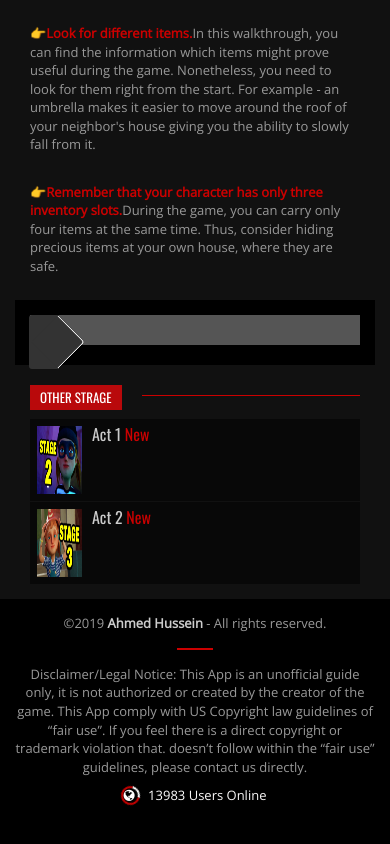
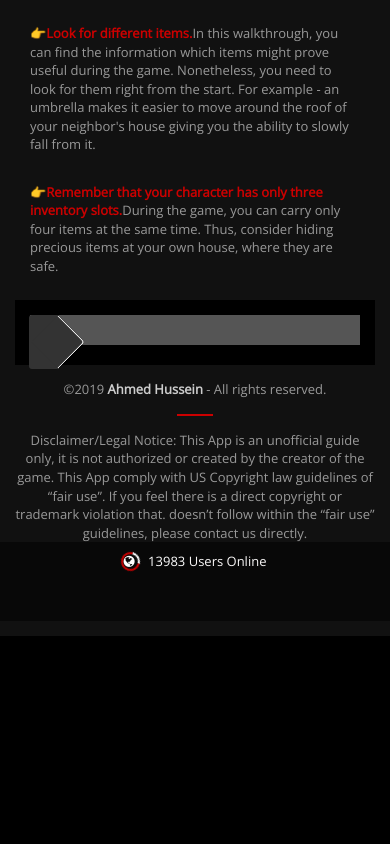
Before and after one commit to WebViewApp/NghbrAlpha1, a plain HTML site: page stage1.html in a window 390 px wide. Shown: the part 946-1790 px from the top of the page. After the commit the page ends 1582 px from the top, so only its background shows below. Drawn offline with nearby package versions, Linux system fonts and the light colour scheme; some packages are replaced by stand-ins of ours; a script that the page names is missing.

Commit message:
Update stage1.html

```diff
--- a/stage1.html
+++ b/stage1.html
@@ -96,38 +96,6 @@
 					</div>
 				</div>
 			</div>
-			<div class="col-md-4">
-				<aside id="widget-popular" class="widget">
-					<h3 class="widget-title">
-						<span>Other Strage</span>
-					</h3>
-					<div class="widget-content">
-											<a class="nodecor media side-list" href="stage2.html" onclick="interstitialAd()">
-							<div class="media-left">
-								<img src="img/stage2.png" width="45" height="68" alt="Joker" />
-							</div>
-							<div class="media-body">
-								<h4 class="media-heading">Act 1
-									<span class="text-color">New</span>
-								</h4>
-							</div>
-						</a>
-												<a class="nodecor media side-list" href="stage3.html" onclick="interstitialAd()">
-							<div class="media-left">
-								<img src="img/stage3.png" width="45" height="68" alt="Terminator: Dark Fate" />
-							</div>
-							<div class="media-body">
-								<h4 class="media-heading">Act 2
-									<span class="text-color">New</span>
-								</h4>
-							</div>
-						</a>
-					</div>
-				</aside>
-
-					</div>
-				</aside>
-			</div>
 	</div>
 </div>
 						<footer id="site-footer">
```
